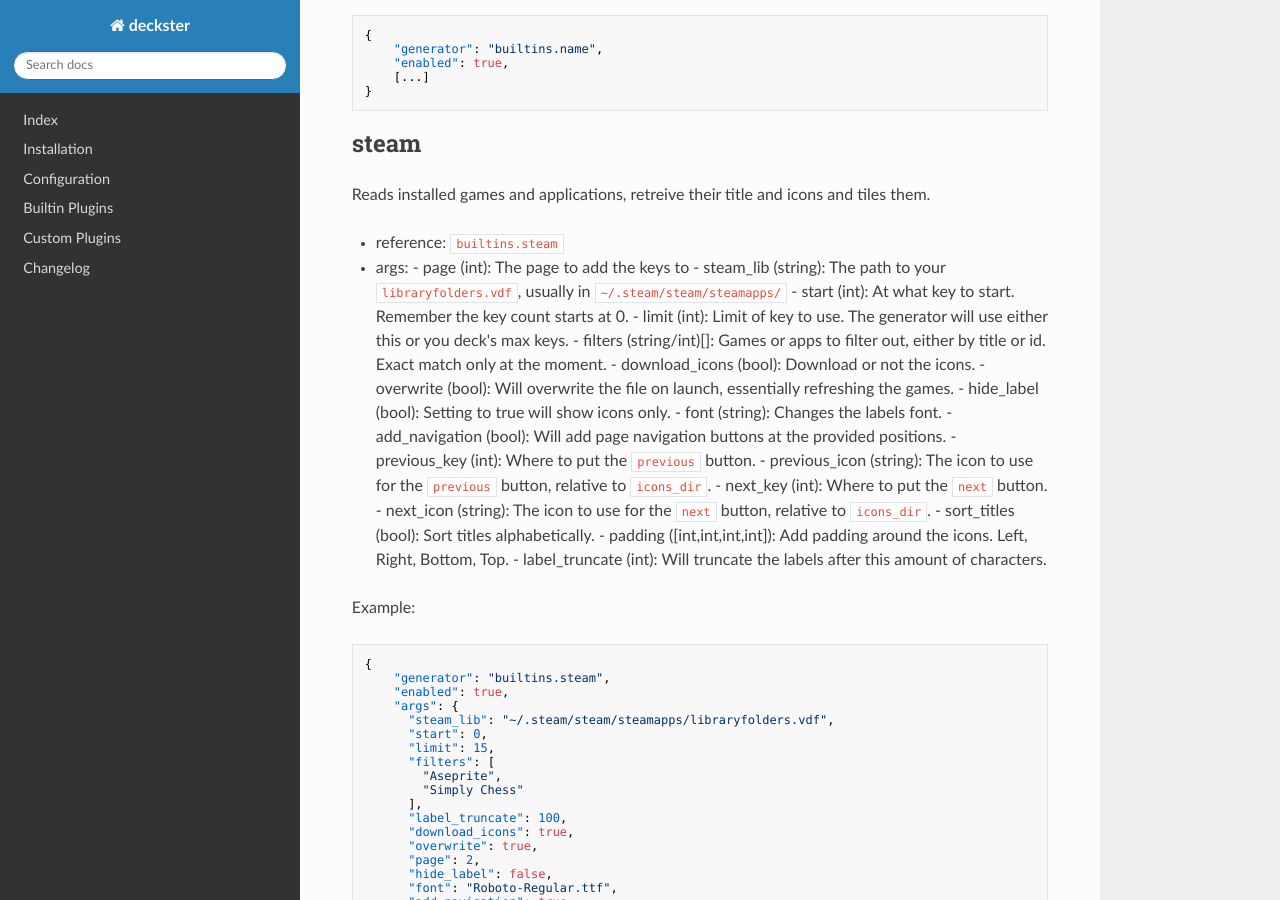
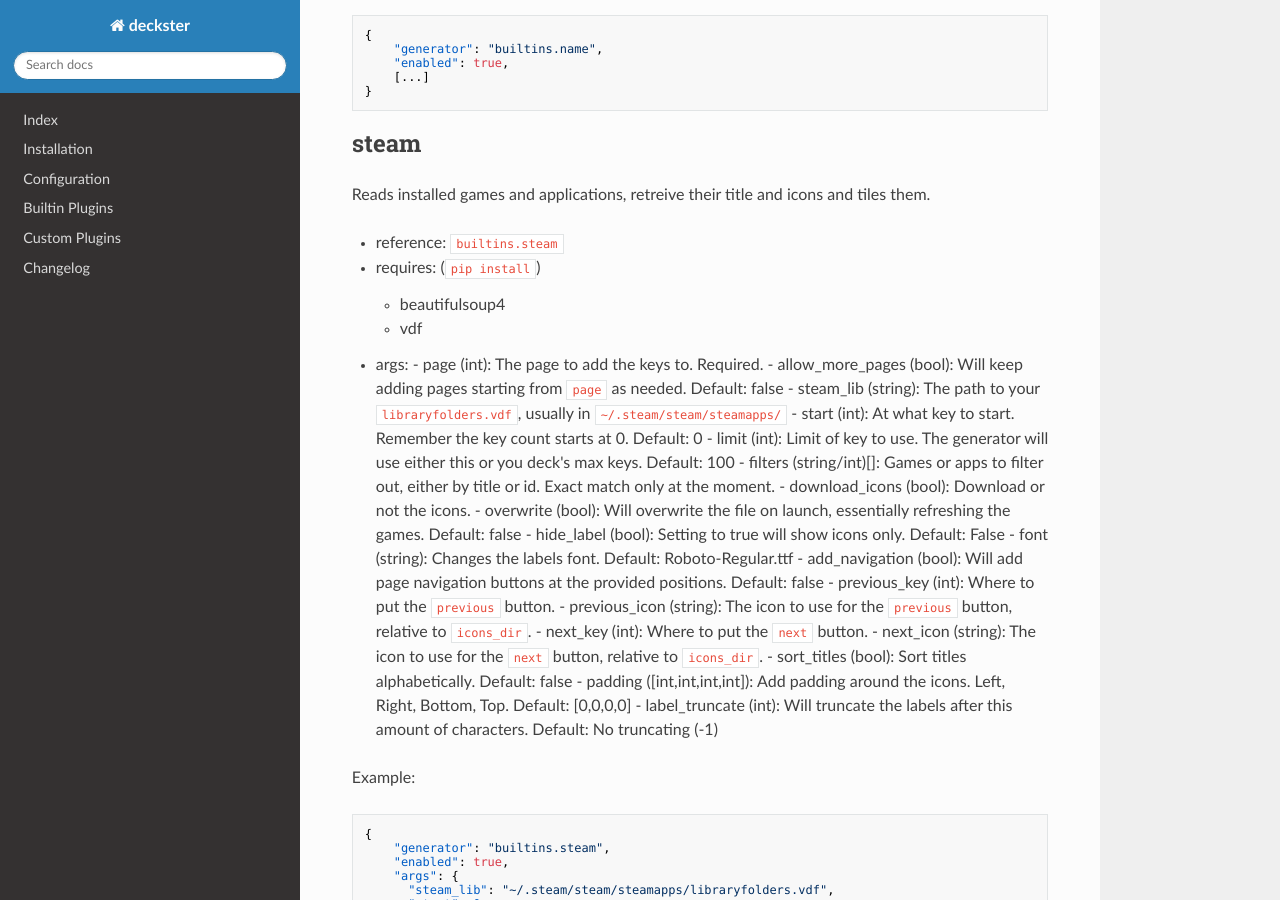
Before and after one commit to Gabisonfire/deckster, an MkDocs documentation site: the page built from docs/generators.md, in a window 1280 px wide and 900 px high, scrolled down 219 px. Built offline with MkDocs 1.6.1, drawn with Linux system fonts in a browser that asks for light colours; nearby versions of some CDN libraries.

Commit message:
Updated documentation

```diff
--- a/docs/generators.md
+++ b/docs/generators.md
@@ -15,24 +15,28 @@ Ex:
 Reads installed games and applications, retreive their title and icons and tiles them.
 
 - reference: `builtins.steam`
+- requires: (`pip install`)
+  - beautifulsoup4
+  - vdf
 - args:
-    - page (int): The page to add the keys to
+    - page (int): The page to add the keys to. Required.
+    - allow_more_pages (bool): Will keep adding pages starting from `page` as needed. Default: false
     - steam_lib (string): The path to your `libraryfolders.vdf`, usually in `~/.steam/steam/steamapps/`
-    - start (int): At what key to start. Remember the key count starts at 0.
-    - limit (int): Limit of key to use. The generator will use either this or you deck's max keys.
+    - start (int): At what key to start. Remember the key count starts at 0. Default: 0
+    - limit (int): Limit of key to use. The generator will use either this or you deck's max keys. Default: 100
     - filters (string/int)[]: Games or apps to filter out, either by title or id. Exact match only at the moment.
     - download_icons (bool): Download or not the icons.
-    - overwrite (bool): Will overwrite the file on launch, essentially refreshing the games.
-    - hide_label (bool): Setting to true will show icons only.
-    - font (string): Changes the labels font.
-    - add_navigation (bool): Will add page navigation buttons at the provided positions.
+    - overwrite (bool): Will overwrite the file on launch, essentially refreshing the games. Default: false
+    - hide_label (bool): Setting to true will show icons only. Default: False
+    - font (string): Changes the labels font. Default: Roboto-Regular.ttf
+    - add_navigation (bool): Will add page navigation buttons at the provided positions. Default: false
     - previous_key (int): Where to put the `previous` button.
     - previous_icon (string): The icon to use for the `previous` button, relative to `icons_dir`.
     - next_key (int): Where to put the `next` button.
     - next_icon (string): The icon to use for the `next` button, relative to `icons_dir`.
-    - sort_titles (bool): Sort titles alphabetically.
-    - padding ([int,int,int,int]): Add padding around the icons. Left, Right, Bottom, Top.
-    - label_truncate (int): Will truncate the labels after this amount of characters.
+    - sort_titles (bool): Sort titles alphabetically. Default: false
+    - padding ([int,int,int,int]): Add padding around the icons. Left, Right, Bottom, Top. Default: [0,0,0,0]
+    - label_truncate (int): Will truncate the labels after this amount of characters. Default: No truncating (-1)
 
 
 Example:
```
Also changed, not shown: docs/changelog.md (+1 -0 lines).
